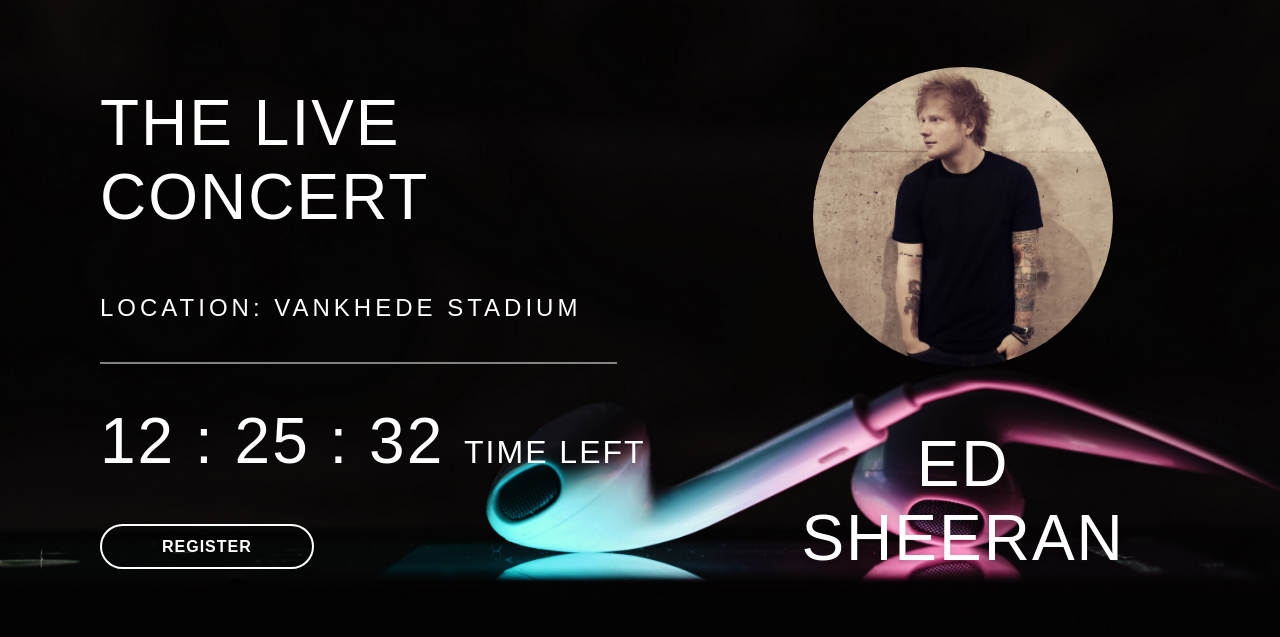
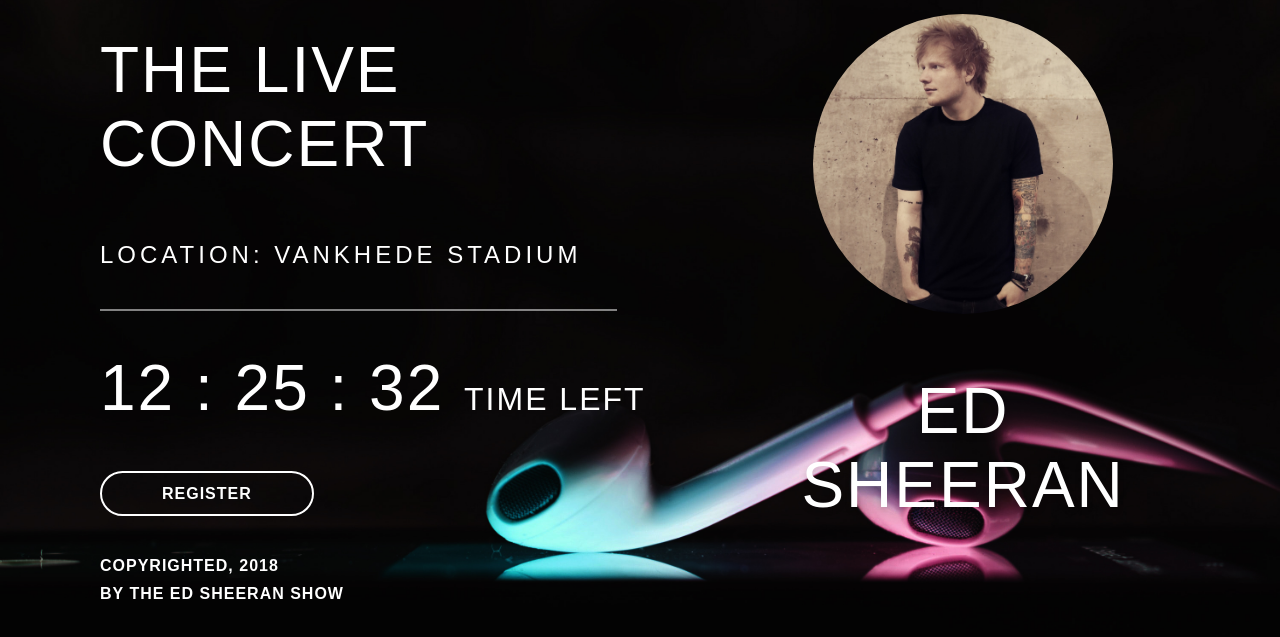
Before and after one commit to harshPPatel/concert-landing-page, a website: page source/index.html in a window 1280 px wide. Shown: the part 137-774 px from the top of the page. Drawn offline with Linux system fonts and the light colour scheme; files that its build step writes are made by us from their sources; files whose address does not match are found by name.

Commit message:
footer added

```diff
--- a/source/index.html
+++ b/source/index.html
@@ -64,9 +64,9 @@
         </div>
     </section>
 
-    <!-- <footer>
+    <footer>
         <p>Copyrighted, 2018</p>
         <p>By The ED Sheeran Show</p>
-    </footer> -->
+    </footer>
 </body>
 </html>
--- a/source/sass/4-layout/_body.sass
+++ b/source/sass/4-layout/_body.sass
@@ -111,3 +111,14 @@
             height: 100%
             width: 100%
             border-radius: 50%
+
+footer
+    margin-bottom: 60px
+    padding: 0 100px
+    p
+        margin-top: 10px
+        text-transform: uppercase
+        font-weight: bold
+        letter-spacing: 1px
+        &:first-of-type
+            margin-top: 0
```
Also changed, not shown: build/assets/css/style.css, build/index.html.
